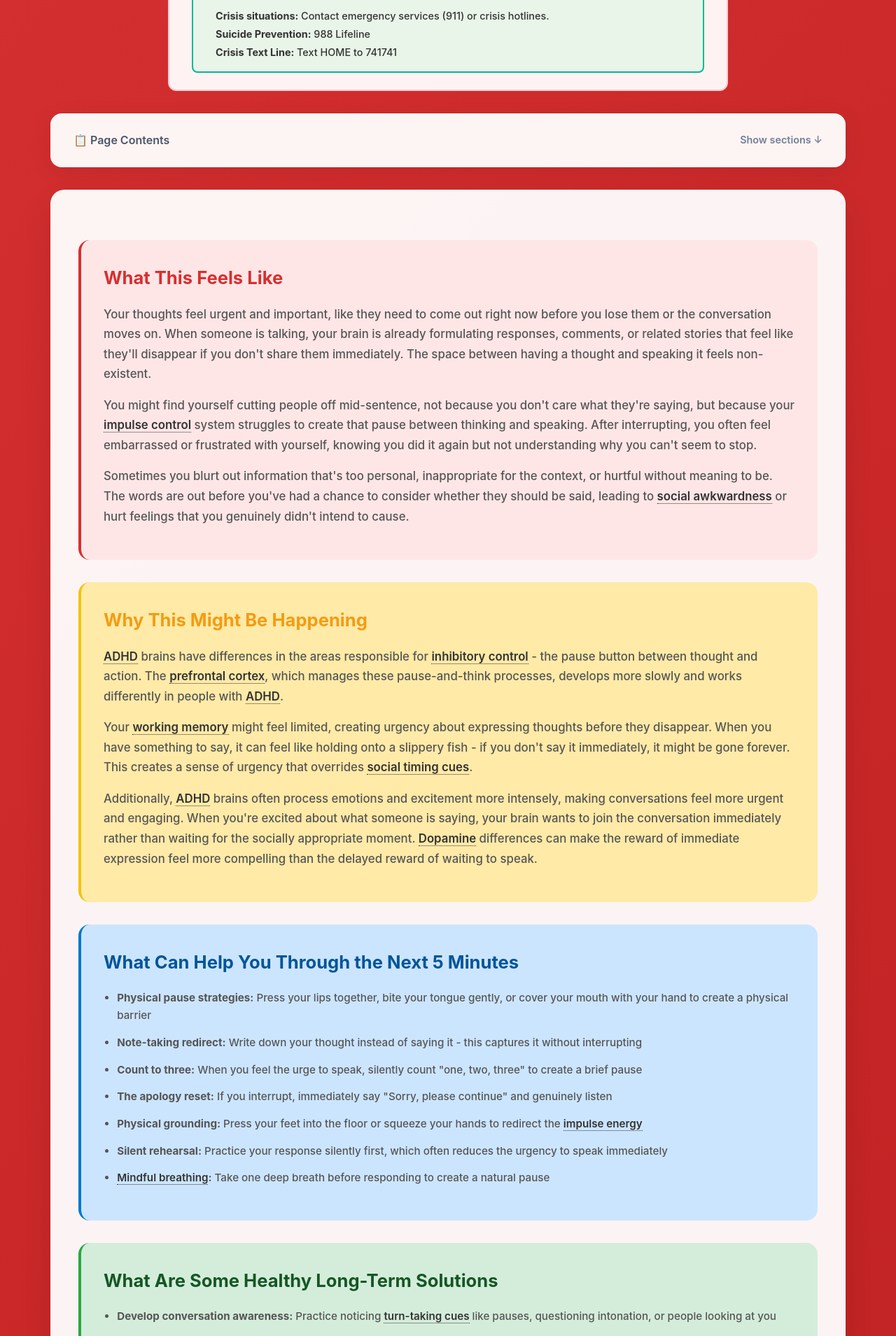
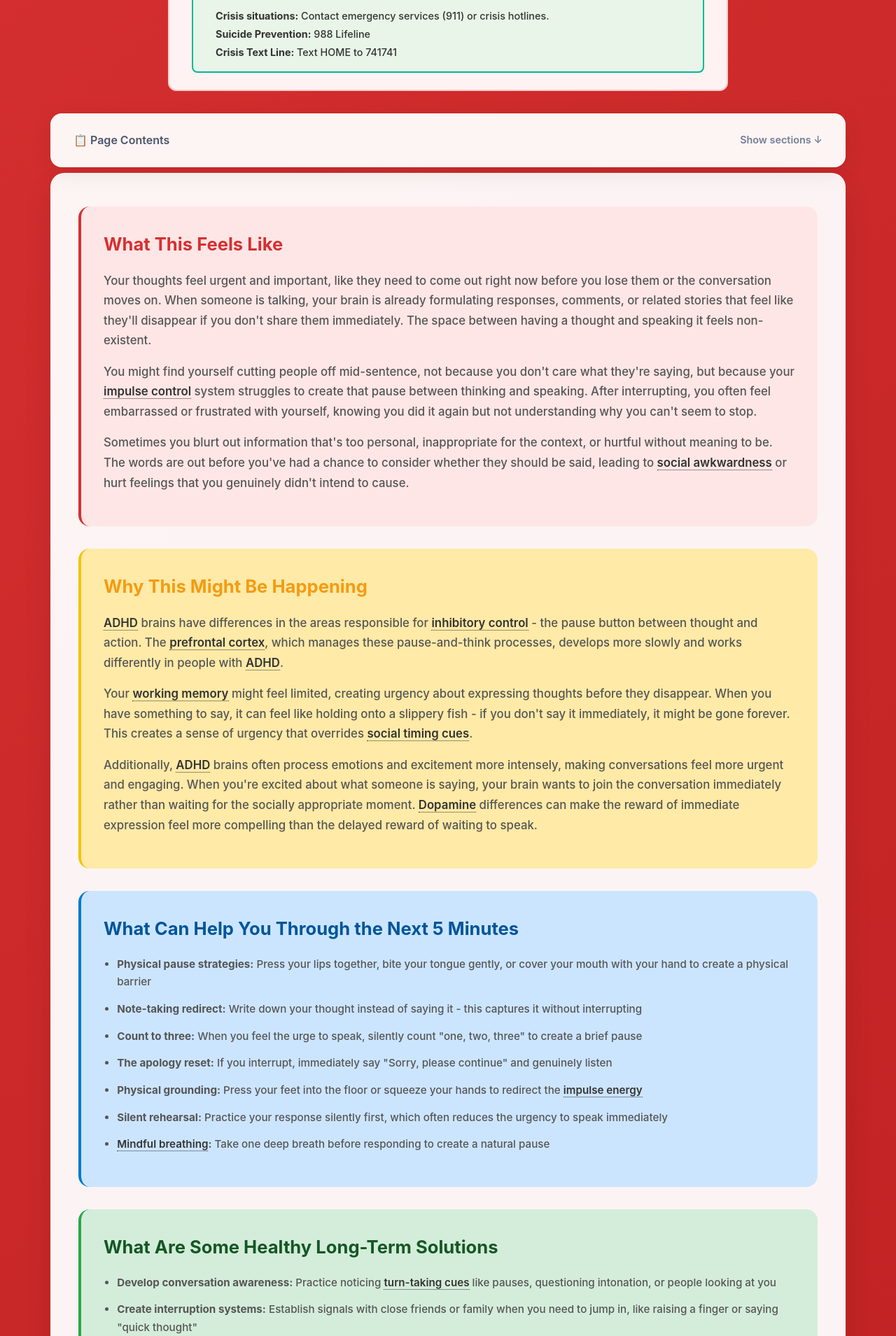
Before and after one commit to neurodivergent-survival-guide/neurodivergent-survival-guide, a Jekyll site: the page built from struggles/interrupting-and-blurting.html, in a window 1280 px wide. Shown: the part 437-2346 px from the top of the page at 70% size. Built offline with Jekyll 4.4.1, drawn with Linux system fonts in a browser that asks for light colours.

Commit message:
Update struggle.html

```diff
--- a/_layouts/struggle.html
+++ b/_layouts/struggle.html
@@ -84,14 +84,8 @@
             line-height: 1.4;
         }
 
-        .header, .breadcrumb, .struggle-navigation {
+        .header, .breadcrumb, .struggle-navigation, .table-of-contents {
             display: none !important;
-        }
-
-        .table-of-contents {
-            max-width: 1200px;
-            margin: 1rem auto 0;
-            padding: 0 2rem;
         }
 
         .what-section, .why-section, .immediate-help, .long-term, .medical-section, .validation-section {
@@ -174,7 +168,7 @@
     /* Table of Contents */
     .table-of-contents {
         max-width: 1200px;
-        margin: 2rem auto 0;
+        margin: 1rem auto 0;
         padding: 0 2rem;
     }
 
@@ -256,14 +250,14 @@
     .container {
         max-width: 1200px;
         margin: 0 auto;
-        padding: 2rem;
+        padding: 0.5rem 2rem 2rem;
         width: 100%;
     }
 
     .content-card {
         background: rgba(255, 255, 255, 0.95);
         border-radius: 20px;
-        padding: 2.5rem;
+        padding: 1rem 2.5rem 1rem;
         box-shadow: 0 20px 40px rgba(0, 0, 0, 0.1);
         margin-bottom: 2rem;
     }
@@ -654,11 +648,11 @@
         }
 
         .container {
-            padding: 1rem;
+            padding: 0.5rem 1rem 1rem;
         }
 
         .content-card {
-            padding: 1.5rem;
+            padding: 0.8rem 1.5rem 1.5rem;
         }
 
         .what-section,
@@ -702,7 +696,7 @@
         }
 
         .content-card {
-            padding: 1.2rem;
+            padding: 0.6rem 1.2rem 1.2rem;
         }
 
         .what-section,
```
